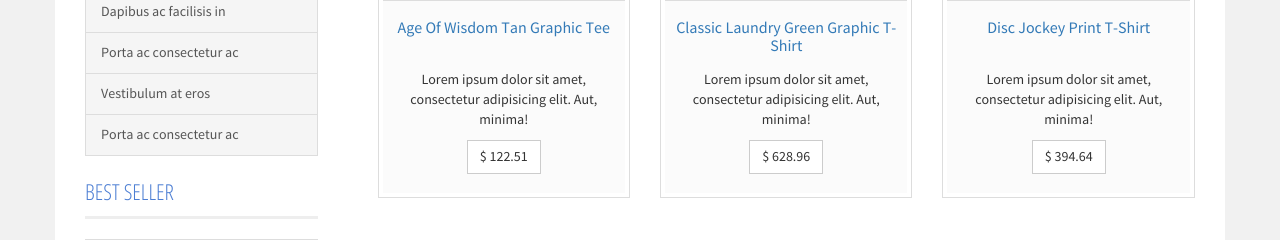
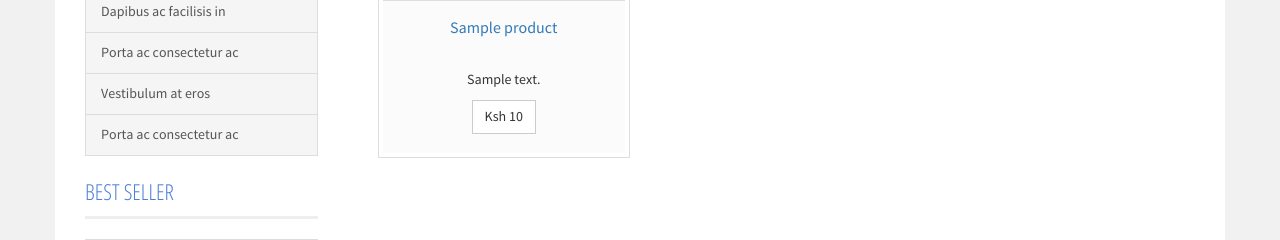
Before and after one commit to kevgathuku/compshop, a Django app: page /catalogue/ in a window 1280 px wide. Shown: the part 493-733 px from the top of the page. Run offline with Django 3.2, Linux system fonts and the light colour scheme; tables that the repository leaves empty hold one stand-in row (values such as "Sample post"); grey boxes marked "Sample" are stand-in pictures; some libraries are stand-ins or nearby versions; some web fonts are replaced.

Commit message:
Complete Product Catalogue Template
Loop through the products to generate the catalogue

```diff
--- a/templates/store/catalogue.html
+++ b/templates/store/catalogue.html
@@ -100,70 +100,27 @@
         		<div class="col-lg-12 col-sm-12">
             		<span class="title">PRODUCTS CATALOGUE</span>
             	</div>
+
+          {% for product in product_list %}
+
 	            <div class="col-lg-4 col-sm-4 hero-feature text-center">
 	                <div class="thumbnail">
 	                	<a href="detail.html" class="link-p">
-	                    	<img src="images/product-2.jpg" alt="">
+	                    	<img src="{{ product.images.first.photo.url }}" alt="">
 	                	</a>
 	                    <div class="caption prod-caption">
-	                        <h4><a href="detail.html">Age Of Wisdom Tan Graphic Tee</a></h4>
-	                        <p>Lorem ipsum dolor sit amet, consectetur adipisicing elit. Aut, minima!</p>
-	                        <p>
-	                        	<div class="btn-group">
-		                        	<a href="catalogue.html#" class="btn btn-default">$ 122.51</a>
-	                        	</div>
-	                        </p>
+                        <h4><a href="detail.html">{{ product.name }}</a></h4>
+                        <p>{{ product.description }}</p>
+                        <p>
+                        	<div class="btn-group">
+	                        	<a href="catalogue.html#" class="btn btn-default">Ksh {{ product.price }}</a>
+                        	</div>
+                        </p>
 	                    </div>
 	                </div>
 	            </div>
-	            <div class="col-lg-4 col-sm-4 hero-feature text-center">
-	                <div class="thumbnail">
-	                	<a href="detail.html" class="link-p">
-	                    	<img src="images/product-3.jpg" alt="">
-	                	</a>
-	                    <div class="caption prod-caption">
-	                        <h4><a href="detail.html">Classic Laundry Green Graphic T-Shirt</a></h4>
-	                        <p>Lorem ipsum dolor sit amet, consectetur adipisicing elit. Aut, minima!</p>
-	                        <p>
-	                        	<div class="btn-group">
-		                        	<a href="catalogue.html#" class="btn btn-default">$ 628.96</a>
-	                        	</div>
-	                        </p>
-	                    </div>
-	                </div>
-	            </div>
-	            <div class="col-lg-4 col-sm-4 hero-feature text-center">
-	                <div class="thumbnail">
-	                	<a href="detail.html" class="link-p">
-	                    	<img src="images/product-4.jpg" alt="">
-	                	</a>
-	                    <div class="caption prod-caption">
-	                        <h4><a href="detail.html">Disc Jockey Print T-Shirt</a></h4>
-	                        <p>Lorem ipsum dolor sit amet, consectetur adipisicing elit. Aut, minima!</p>
-	                        <p>
-	                        	<div class="btn-group">
-		                        	<a href="catalogue.html#" class="btn btn-default">$ 394.64</a>
-	                        	</div>
-	                        </p>
-	                    </div>
-	                </div>
-	            </div>
-	            <div class="col-lg-4 col-sm-4 hero-feature text-center">
-	                <div class="thumbnail">
-	                	<a href="detail.html" class="link-p">
-	                    	<img src="images/product-11.jpg" alt="">
-	                	</a>
-	                    <div class="caption prod-caption">
-	                        <h4><a href="detail.html">Adidas Men Flame Black T-shirt</a></h4>
-	                        <p>Lorem ipsum dolor sit amet, consectetur adipisicing elit. Aut, minima!</p>
-	                        <p>
-	                        	<div class="btn-group">
-	                        		<a href="catalogue.html#" class="btn btn-default">$ 15.47</a>
-	                        	</div>
-	                        </p>
-	                    </div>
-	                </div>
-	            </div>
+
+          {% endfor %}
 
         {# TODO: Fix pagination appearing on center #}
 				<div class="text-center">
```
